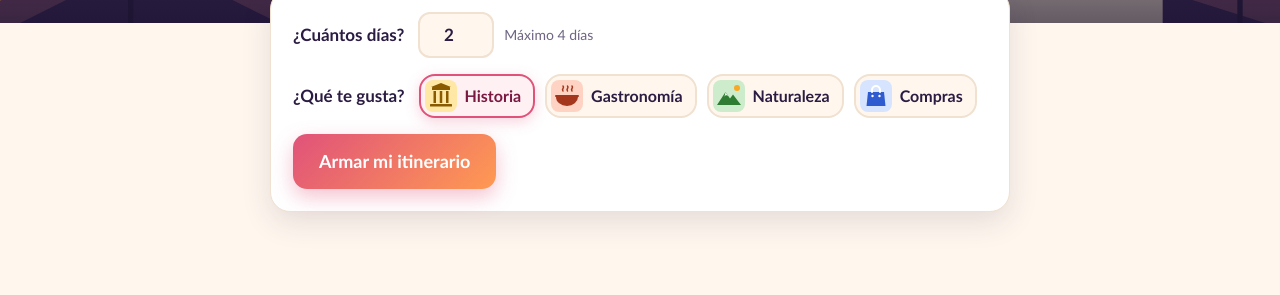
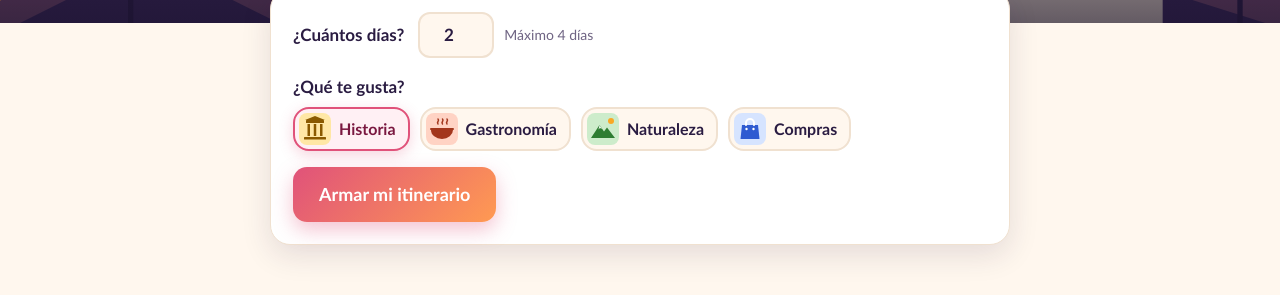
Before and after one commit to napsterh/sdd-gdg-tacna-2026, a website: page public/index.html in a window 1280 px wide. Shown: the part 277-572 px from the top of the page. Drawn offline with Linux system fonts and the light colour scheme.

Commit message:
página: la pregunta de intereses va sobre los chips
Co-Authored-By: Claude Sonnet 5.5 <noreply@anthropic.com>

```diff
--- a/public/index.html
+++ b/public/index.html
@@ -21,6 +21,7 @@
   .fila > span { font-weight:700; margin-right:4px; }
   input[type=number] { width:76px; font:inherit; font-weight:700; text-align:center; padding:8px; border:2px solid var(--line); border-radius:12px; background:var(--bg); color:var(--ink); }
   .max { color:var(--muted); font-size:14px; }
+  #intereses > span { flex-basis:100%; margin:0 0 -2px; }
   .chip { position:relative; cursor:pointer; }
   .chip input { position:absolute; opacity:0; inset:0; cursor:pointer; }
   .chip span { display:flex; align-items:center; gap:8px; padding:4px 12px 4px 4px; font-size:16px; border:2px solid var(--line); border-radius:16px; font-weight:700; background:var(--bg); transition:.15s; }
```
